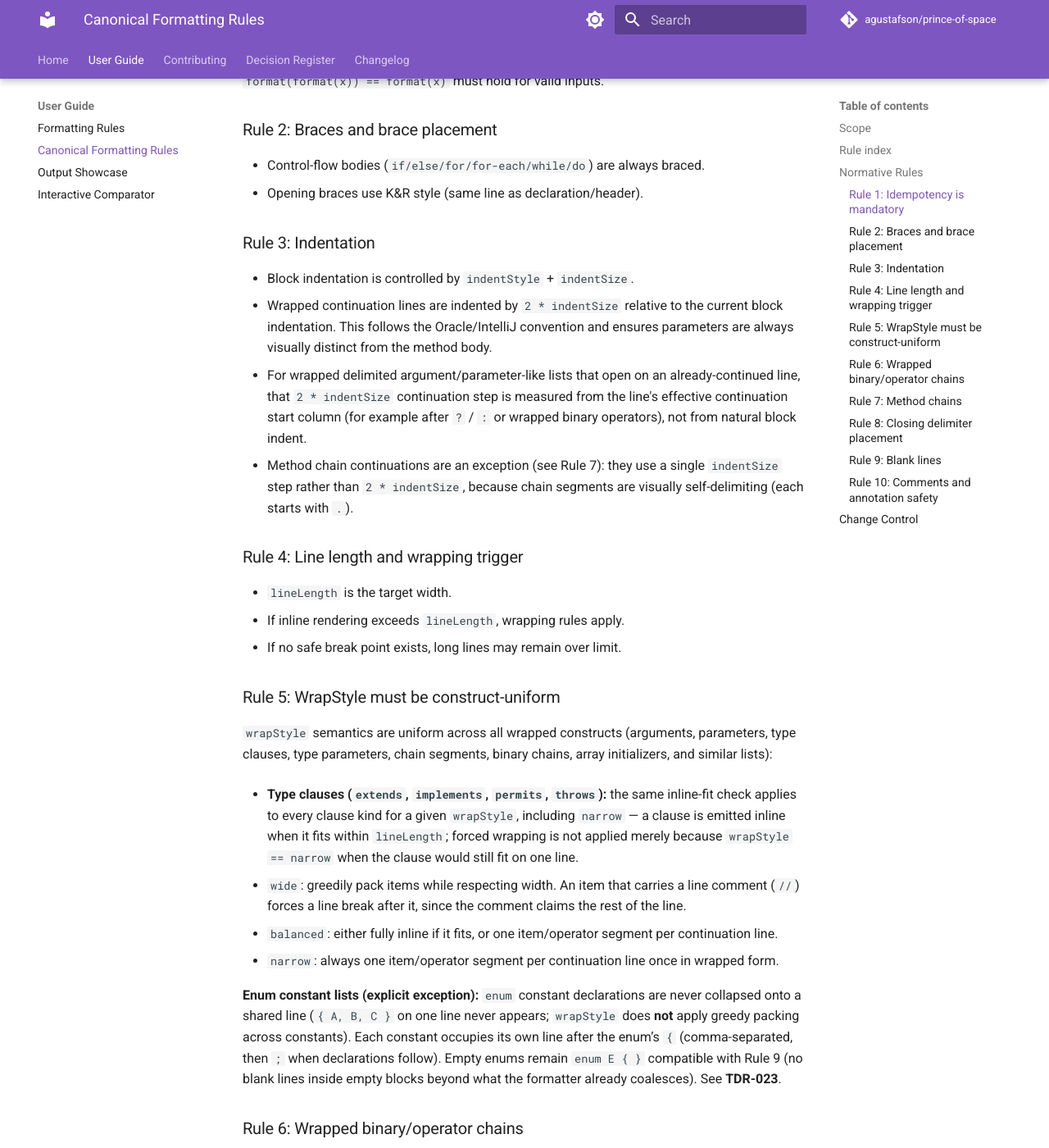
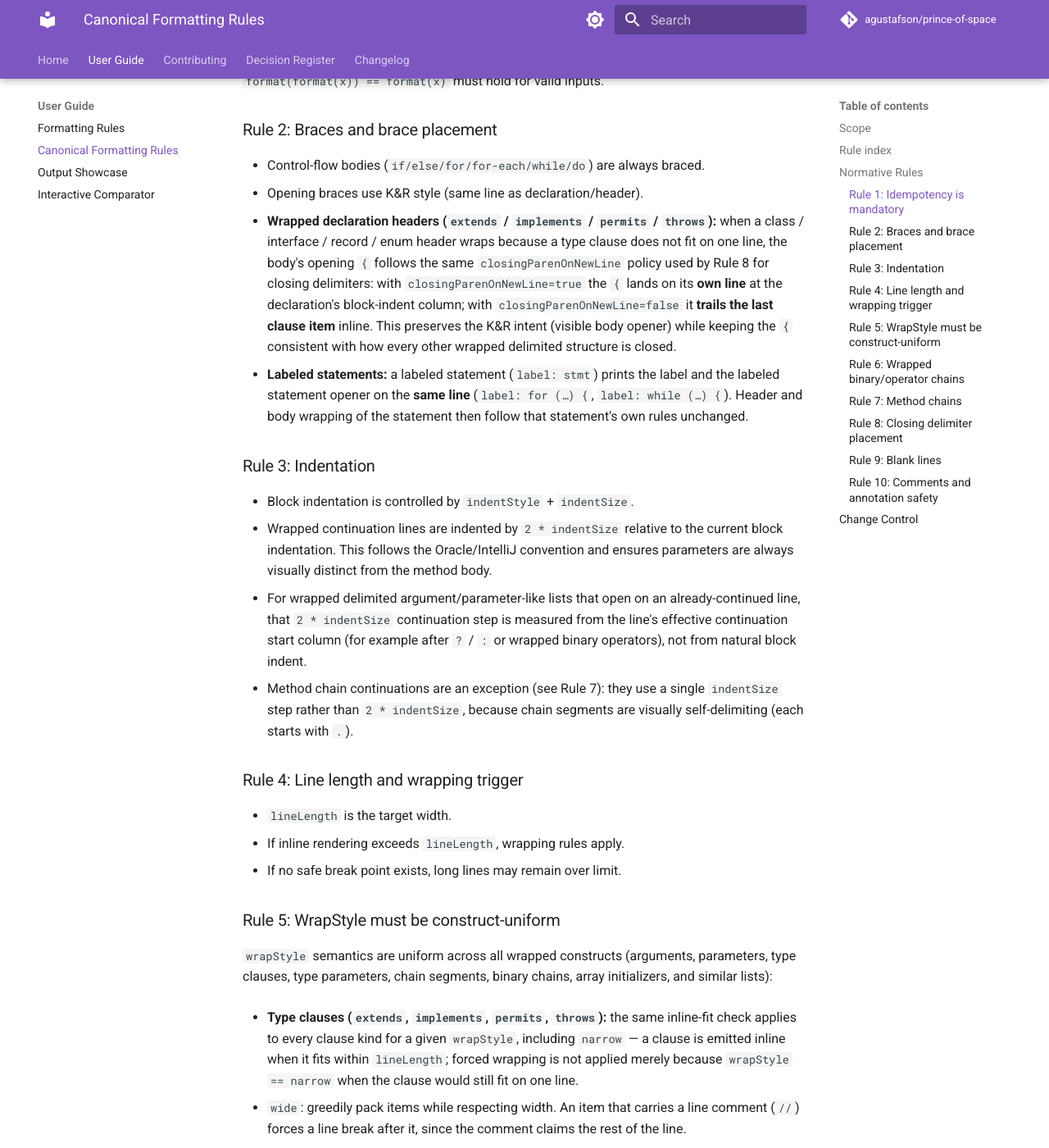
Before and after one commit to agustafson/prince-of-space, an MkDocs documentation site: the page built from docs/canonical-formatting-rules.md, in a window 1280 px wide and 1400 px high, scrolled down 1507 px. Shown: the whole window at 82% size. Built offline with MkDocs 1.6.1 and Material for MkDocs 9.7.7, drawn with Linux system fonts in a browser that asks for light colours; comment, search, counter and statistics services are not loaded; some of the changed text lies outside the part shown.

Commit message:
docs: codify four implicit canonical rules surfaced by new scenarios
Adds normative text to docs/canonical-formatting-rules.md for layouts
the formatter already produces but were not previously written down.
Verified consistent across all six wrapStyle x closingParenOnNewLine
configs in the regenerated showroom goldens for scenarios 73, 74, 77,
and 78.

- Rule 2: opening { for a wrapped class/interface/record/enum header
  (extends/implements/permits/throws) follows closingParenOnNewLine -
  own line at block indent when true, trailing the last clause item
  inline when false; mirrors Rule 8 closer placement.
- Rule 2: a labeled statement (label: stmt) prints the label and the
  statement opener on the same line; statement wrapping is otherwise
  unchanged.
- Rule 5 (enum exception): when an enum constant carries an anonymous
  class body, the trailing comma between constants and the ; before
  member declarations land on their own line at the constant's indent
  column, regardless of wrapStyle or closingParenOnNewLine.
- Rule 7: cast expressions in a chain receiver are printed inline as
  part of the receiver expression and do not introduce their own
  indentation step.

No formatter code changed; FormatterShowcaseGoldenTest still passes
across all four language levels and six configs.

```diff
--- a/docs/canonical-formatting-rules.md
+++ b/docs/canonical-formatting-rules.md
@@ -46,6 +46,8 @@
 
 - Control-flow bodies (`if/else/for/for-each/while/do`) are always braced.
 - Opening braces use K&R style (same line as declaration/header).
+- **Wrapped declaration headers (`extends` / `implements` / `permits` / `throws`):** when a class / interface / record / enum header wraps because a type clause does not fit on one line, the body's opening `{` follows the same `closingParenOnNewLine` policy used by Rule 8 for closing delimiters: with `closingParenOnNewLine=true` the `{` lands on its **own line** at the declaration's block-indent column; with `closingParenOnNewLine=false` it **trails the last clause item** inline. This preserves the K&R intent (visible body opener) while keeping the `{` consistent with how every other wrapped delimited structure is closed.
+- **Labeled statements:** a labeled statement (`label: stmt`) prints the label and the labeled statement opener on the **same line** (`label: for (…) {`, `label: while (…) {`). Header and body wrapping of the statement then follow that statement's own rules unchanged.
 
 ### Rule 3: Indentation
 
@@ -72,6 +74,8 @@
 
 **Enum constant lists (explicit exception):** `enum` constant declarations are never collapsed onto a shared line (`{ A, B, C }` on one line never appears; `wrapStyle` does **not** apply greedy packing across constants). Each constant occupies its own line after the enum’s `{` (comma-separated, then `;` when declarations follow). Empty enums remain `enum E { }` compatible with Rule 9 (no blank lines inside empty blocks beyond what the formatter already coalesces). See **TDR-023**.
 
+**Per-constant anonymous bodies:** when one or more enum constants carry an anonymous class body (`CONST { … }`), the trailing comma between constants and the `;` introducing later member declarations land on **their own line** at the constant's indent column, regardless of `wrapStyle` or `closingParenOnNewLine`. The body braces of each constant therefore visually close before the separator that follows them.
+
 ### Rule 6: Wrapped binary/operator chains
 
 - Wrapped binary/logical chains place operators at the start of continuation lines.
@@ -83,6 +87,7 @@
 - Chain segments are indented by exactly **`indentSize`** (one block-indent unit) relative to the receiver's line, rather than the `2 * indentSize` continuation indent used for delimited list continuations (Rule 3). The leading `.` on every segment provides its own visual delimiter, so a single indent step is sufficient and reduces excess depth in deeply chained code (see TDR-015).
 - When a wrapped method chain appears as an operand of a wrapped binary/logical chain (Rule 6), its segments are indented by one additional `indentSize` past the operator-line indent, so the chain remains visually distinct from the operator that introduces it.
 - Wrapping decisions for chain segments still follow Rule 5 (`wide` / `balanced` / `narrow`).
+- **Cast expressions in a chain receiver:** cast expressions (`(T) expr`) and the parenthesized cast wrappers around them are printed **inline** as part of the chain's receiver expression — they do not introduce their own indentation step. A wrapped chain whose receiver begins with one or more casts indents subsequent `.segment(…)` calls relative to the chain's normal anchor (per the bullets above), not relative to any cast boundary.
 
 ### Rule 8: Closing delimiter placement
 
```
